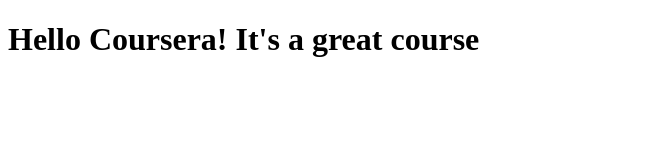
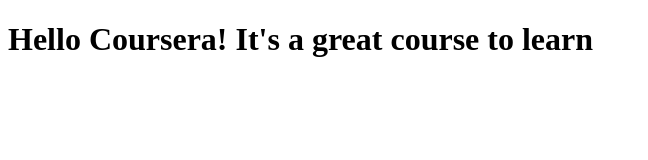
Before and after one commit to majesly/coursera-test, a plain HTML site: page site/index.html in a window 1280 px wide. Shown: the whole page, without its empty margins (0-648 px from the left). Drawn offline with Linux system fonts and the light colour scheme.

Commit message:
Modified index.html

```diff
--- a/site/index.html
+++ b/site/index.html
@@ -4,6 +4,6 @@
 	<title>Hello Coursera!</title>
 </head>
 <body>
-<h1>Hello Coursera! It's a great course</h1>
+<h1>Hello Coursera! It's a great course to learn</h1>
 </body>
 </html>
```
